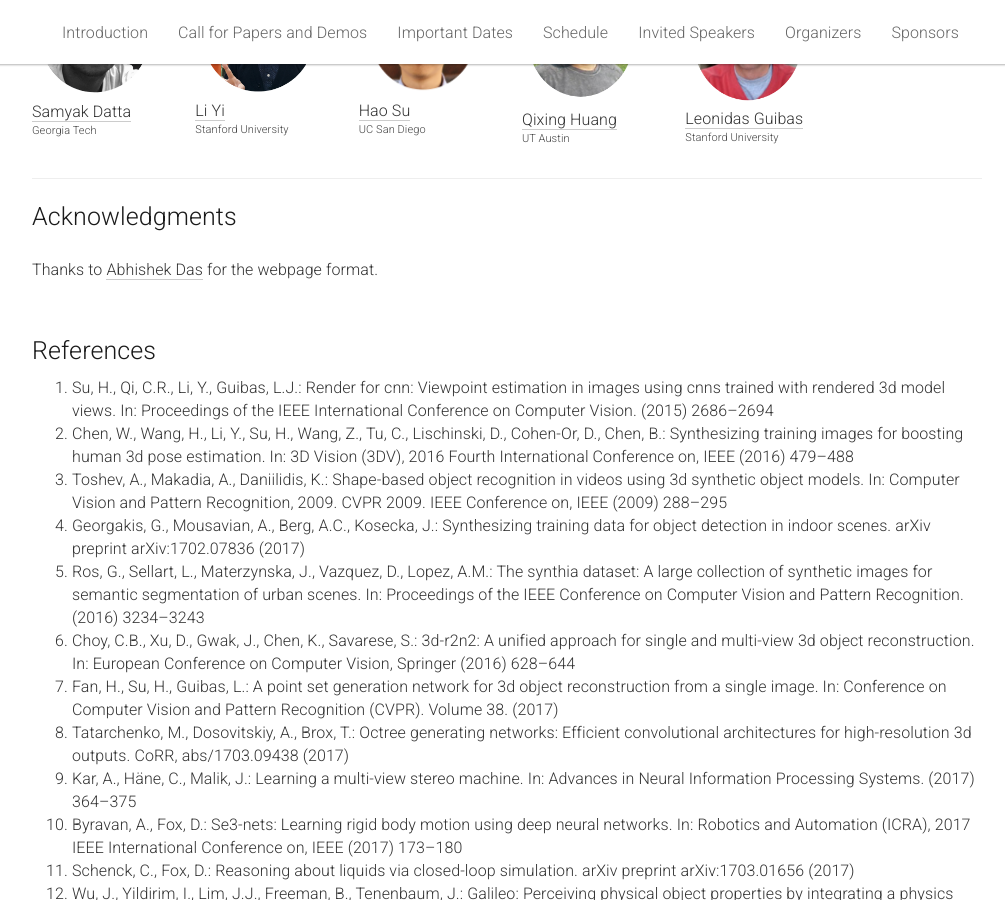
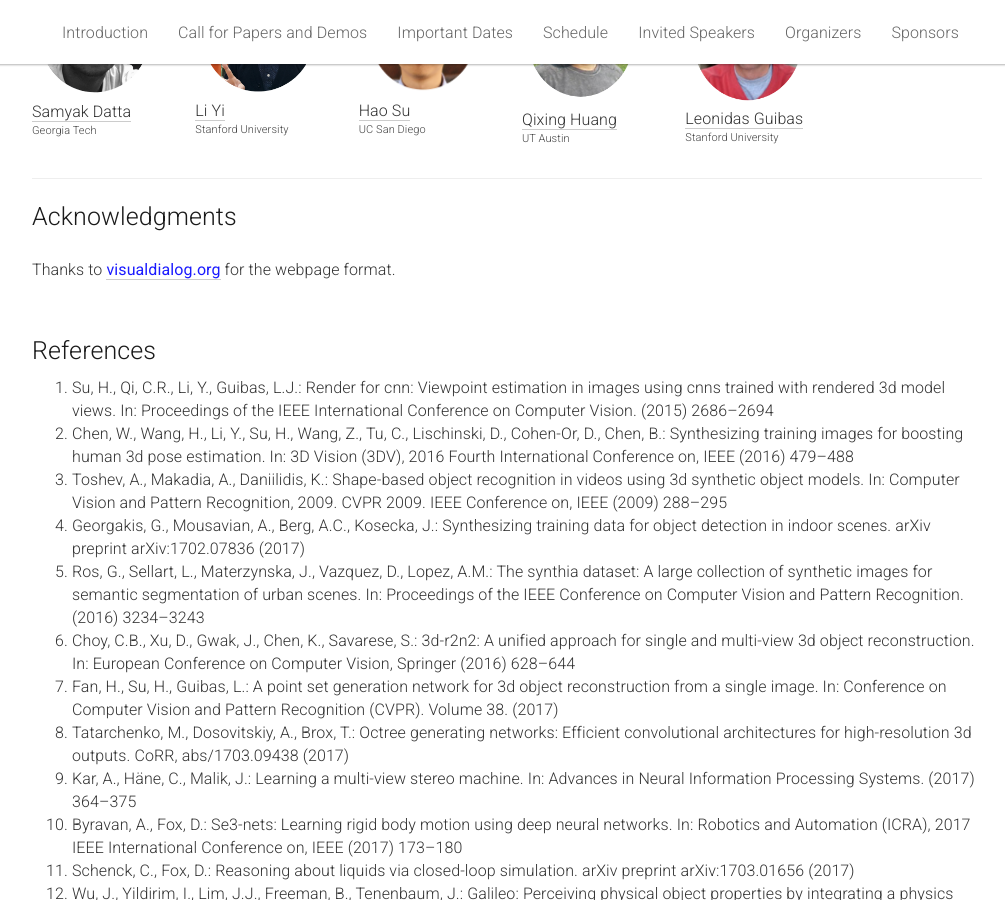
Before and after one commit to eccv18-vlease/eccv18-vlease.github.io, a Jekyll site: the page built from _pages/home.md, in a window 1280 px wide and 900 px high, scrolled down 5014 px. Shown: the whole window, without its empty margins (133-1138 px from the left). Built offline with Jekyll 4.4.1, drawn with Linux system fonts in a browser that asks for light colours.

Commit message:
Changes webpage template ACK to visualdialog.org

```diff
--- a/_pages/home.md
+++ b/_pages/home.md
@@ -426,7 +426,7 @@ acknowledgements: ""
 <div class="row">
   <div class="col-xs-12">
     <p>
-      Thanks to <a href="https://abhishekdas.com">Abhishek Das</a> for the webpage format.
+      Thanks to <span style="color:#1a1aff;font-weight:400;"> <a href="https://visualdialog.org/">visualdialog.org</a></span> for the webpage format.
     </p>
   </div>
 </div>
```
